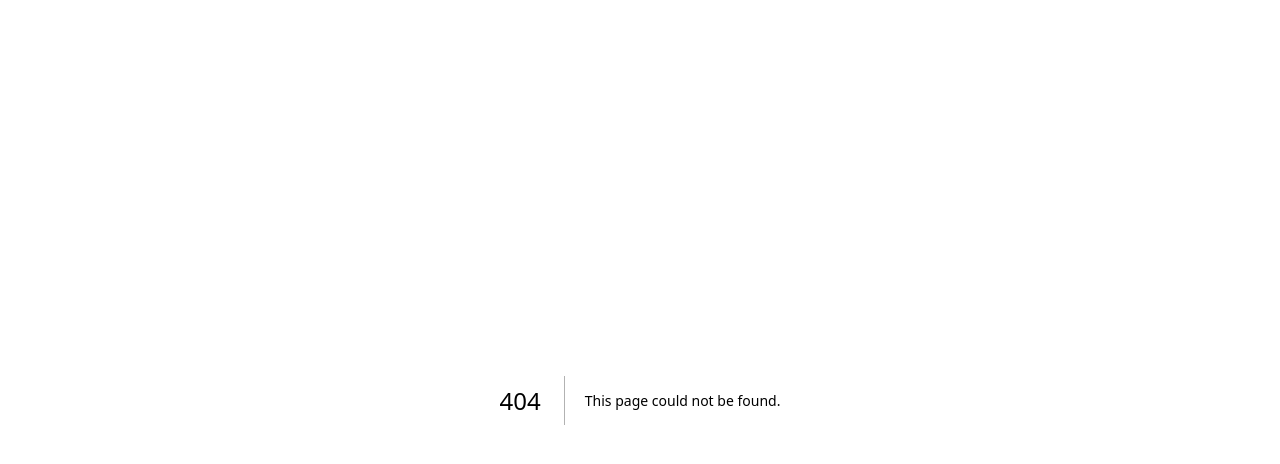
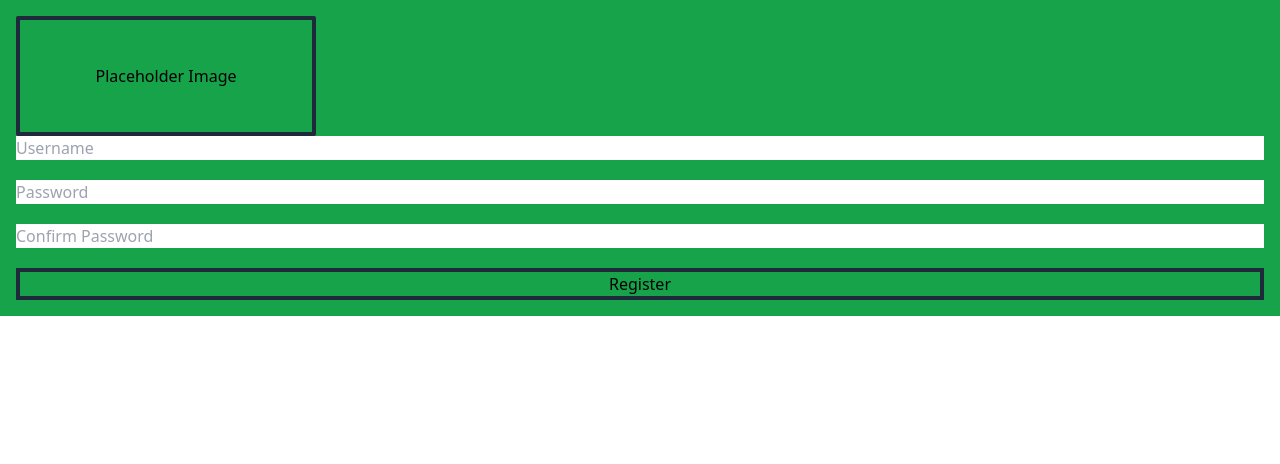
Before and after one commit to devhausleipzigacademy/camp9-final-project, a Next.js app: page /signup in a window 1280 px wide. Before the commit this address had no page. Shown: the top 464 px of the page. Built offline with nearby package versions, Linux system fonts and the light colour scheme.

Commit message:
setup the signUp frontend. started with the signUp backend.

```diff
--- /dev/null
+++ b/app/(auth)/signup/page.tsx
@@ -0,0 +1,15 @@
+import SignUpForm from '@/components/shared/forms/SignUpForm';
+import React from 'react';
+
+function SignUp() {
+  return (
+    <div className="w-full h-full flex flex-col p-4 bg-green-600">
+      <div className="w-[300px] h-[120px] bg-green-600 border-4 border-solid rounded-sm border-slate-800 flex justify-center items-center">
+        <p>Placeholder Image</p>
+      </div>
+      <SignUpForm />
+    </div>
+  );
+}
+
+export default SignUp;
--- /dev/null
+++ b/app/api/signup/route.ts
@@ -0,0 +1,27 @@
+import { SignUpUser } from '@/types/user/SignUpSchema';
+import { NextRequest, NextResponse } from 'next/server';
+import bycrpt from 'bcrypt';
+import { db } from '@/libs/db';
+
+interface IRequest extends NextRequest {
+  json: () => Promise<SignUpUser>;
+}
+
+export async function POST(request: IRequest) {
+  const { userName, password } = await request.json();
+
+  const hashedPassword = await bycrpt.hash(password, 12);
+
+  try {
+    const newUser = await db.user.create({
+      data: {
+        userName,
+        password: hashedPassword,
+      },
+    });
+
+    return NextResponse.json(newUser, { status: 201 });
+  } catch (err) {
+    return NextResponse.json('User already exists', { status: 422 });
+  }
+}
--- a/app/layout.tsx
+++ b/app/layout.tsx
@@ -1,4 +1,5 @@
 import './globals.css';
+import Provider from './provider';
 
 export const metadata = {
   title: 'Create Next App',
@@ -12,7 +13,9 @@ export default function RootLayout({
 }) {
   return (
     <html lang="en">
-      <body>{children}</body>
+      <body>
+        <Provider>{children}</Provider>
+      </body>
     </html>
   );
 }
--- /dev/null
+++ b/app/provider.tsx
@@ -0,0 +1,19 @@
+'use client';
+
+import { QueryClient, QueryClientProvider } from '@tanstack/react-query';
+
+interface ProviderProps {
+  children: React.ReactNode;
+}
+
+function Provider({ children }: ProviderProps) {
+ //The query client manages the caching and fetching of data queries within your application.
+  const queryClient = new QueryClient();
+  return (
+    <>
+      <QueryClientProvider client={queryClient}>{children}</QueryClientProvider>
+    </>
+  );
+}
+
+export default Provider;
--- /dev/null
+++ b/components/hooks/useUser.ts
@@ -0,0 +1,31 @@
+import axios, { AxiosError } from 'axios';
+import { useMutation, useQueryClient } from '@tanstack/react-query';
+import { SignUpUser } from '@/types/user/SignUpSchema';
+
+// =====================================================================
+// useSignupMutation type, query function and hook
+// =====================================================================
+
+async function signUpUser(user: SignUpUser) {
+  const { data } = await axios.post('/api/signup', user, {
+    withCredentials: true,
+  });
+  return data;
+}
+
+export function useSignUpMutation() {
+  //The query client manages the caching and fetching of data queries within your application.
+  const queryClient = useQueryClient();
+
+  //handle the different states and side effects associated with mutations,
+  //such as loading, success, and error states.
+  const mutation = useMutation<SignUpResponse, AxiosError, SignUpUser>({
+    mutationFn: (user: SignUpUser) => signUpUser(user),
+
+    //onSuccess: is a function that will fire if the mutation is successful.
+    //invalidateQueries: the cached data for that query will be marked as stale,and the next time the query is requested, it will trigger a fresh fetch to update the data.
+    //[register] is the query key, this is how react-query identifies the query and binded data
+    onSuccess: data => queryClient.invalidateQueries(['register']),
+  });
+  return mutation;
+}
--- /dev/null
+++ b/components/shared/forms/SignUpForm.tsx
@@ -0,0 +1,66 @@
+'use client';
+
+import { useSignUpMutation } from '@/components/hooks/useUser';
+import { useForm } from 'react-hook-form';
+import { zodResolver } from '@hookform/resolvers/zod';
+import { SignUpUser, signUpSchema } from '@/types/user/SignUpSchema';
+
+type SignUpForm = React.FormHTMLAttributes<HTMLFormElement>;
+
+function SignUpForm() {
+  const { mutate, isLoading, isError } = useSignUpMutation();
+
+  //useForm: a function to register form inputs with the form validation
+  const {
+    register,
+    handleSubmit,
+    formState: { errors },
+  } = useForm<SignUpUser>({
+    resolver: zodResolver(signUpSchema),
+  });
+
+  const onSubmit = (data: SignUpUser) => {
+    mutate(data);
+  };
+
+  return (
+    <form
+      onSubmit={handleSubmit(onSubmit)}
+      noValidate
+      className="flex flex-col gap-5"
+    >
+      <input
+        placeholder={'Username'}
+        type="text"
+        id={'userName'}
+        {...register('userName')}
+      ></input>
+      {errors.userName && (
+        <p className="text-sm text-red-600">{errors.userName.message}</p>
+      )}
+      <input
+        placeholder={'Password'}
+        type={'password'}
+        id={'password'}
+        {...register('password')}
+      ></input>
+      {errors.password && (
+        <p className="text-sm text-red-600">{errors.password.message}</p>
+      )}
+      <input
+        placeholder={'Confirm Password'}
+        type={'password'}
+        id={'confirmPassword'}
+        {...register('confirmPassword')}
+      ></input>
+      {errors.confirmPassword && (
+        <p className="text-sm text-red-600">{errors.confirmPassword.message}</p>
+      )}
+      <button type="submit" className="border-4 border-slate-800">
+        Register
+      </button>
+    </form>
+  );
+}
+
+export default SignUpForm;
--- /dev/null
+++ b/libs/db.ts
@@ -0,0 +1,17 @@
+import { PrismaClient } from '@prisma/client';
+
+declare global {
+  var cachedPrisma: PrismaClient;
+}
+
+let prisma: PrismaClient;
+if (process.env.NODE_ENV === 'production') {
+  prisma = new PrismaClient();
+} else {
+  if (!global.cachedPrisma) {
+    global.cachedPrisma = new PrismaClient();
+  }
+  prisma = global.cachedPrisma;
+}
+
+export const db = prisma;
--- /dev/null
+++ b/types/user/SignUpResponse.ts
@@ -0,0 +1,3 @@
+type SignUpResponse = {
+  token: string;
+};
--- /dev/null
+++ b/types/user/SignUpSchema.ts
@@ -0,0 +1,19 @@
+import { z } from 'zod';
+
+export const signUpSchema = z
+  .object({
+    userName: z
+      .string()
+      .min(3, 'Username must be atleast 3 characters long.')
+      .max(20, 'Username must be less than 20 characters long.'),
+    password: z.string().min(8, 'Password must be atleast 8 characters long.'),
+    confirmPassword: z
+      .string()
+      .min(8, 'Password must be atleast 8 characters long.'),
+  })
+  .refine(data => data.password === data.confirmPassword, {
+    message: 'Passwords do not match.',
+    path: ['confirmPassword'],
+  });
+
+export type SignUpUser = z.infer<typeof signUpSchema>;
```
Also changed, not shown: package.json (+9 -1 lines), app/(auth)/[...nextauth]/route.ts (added), 1 other file (tests, documents, lock files or other folders).
